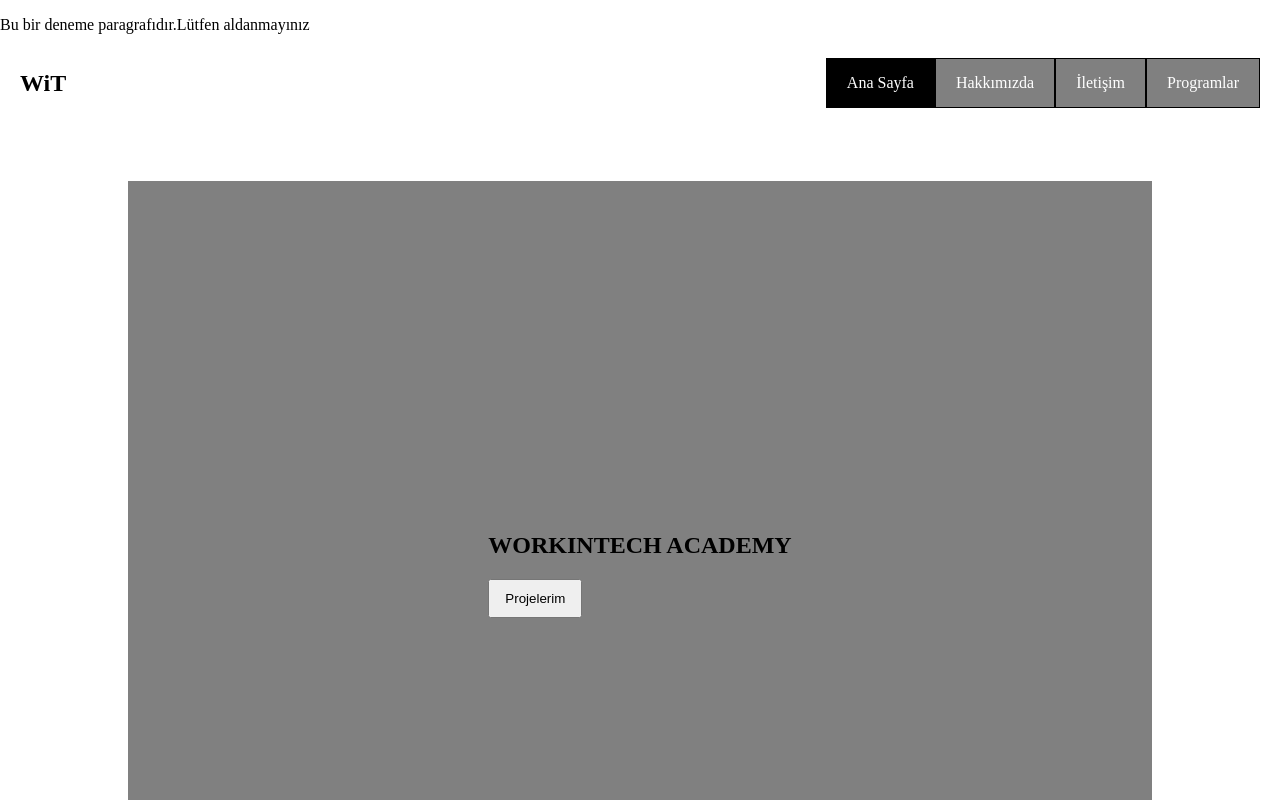
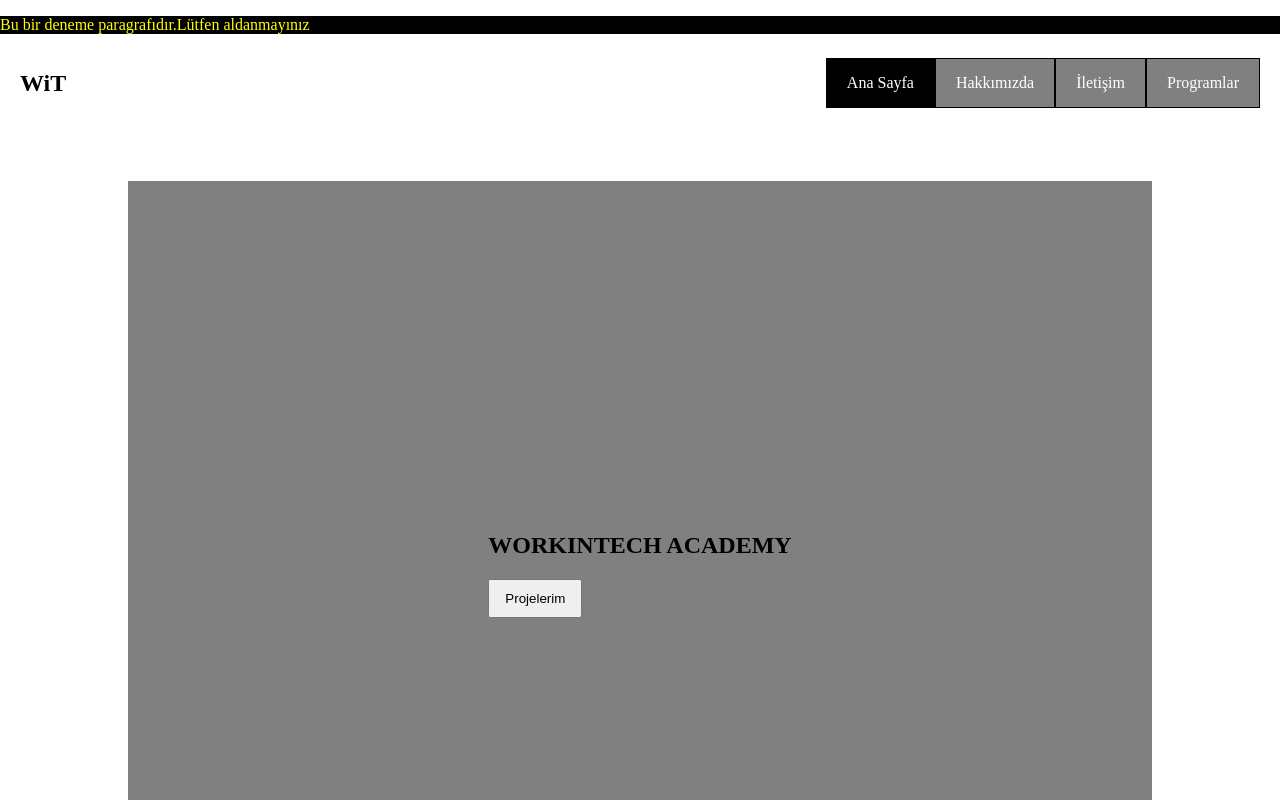
Before and after one commit to s-ege-ineyici/S3D3, a website built with Vite: page index.html in a window 1280 px wide. Shown: the top 800 px of the page. Built offline with nearby package versions, Linux system fonts and the light colour scheme.

Commit message:
Update index.css

```diff
--- a/index.css
+++ b/index.css
@@ -3,7 +3,10 @@
   border: 1px solid purple;
 }
 */
-
+p {
+  background: black;
+  color: yellow;
+}
 body {
   margin: 0;
   padding: 0;
```
